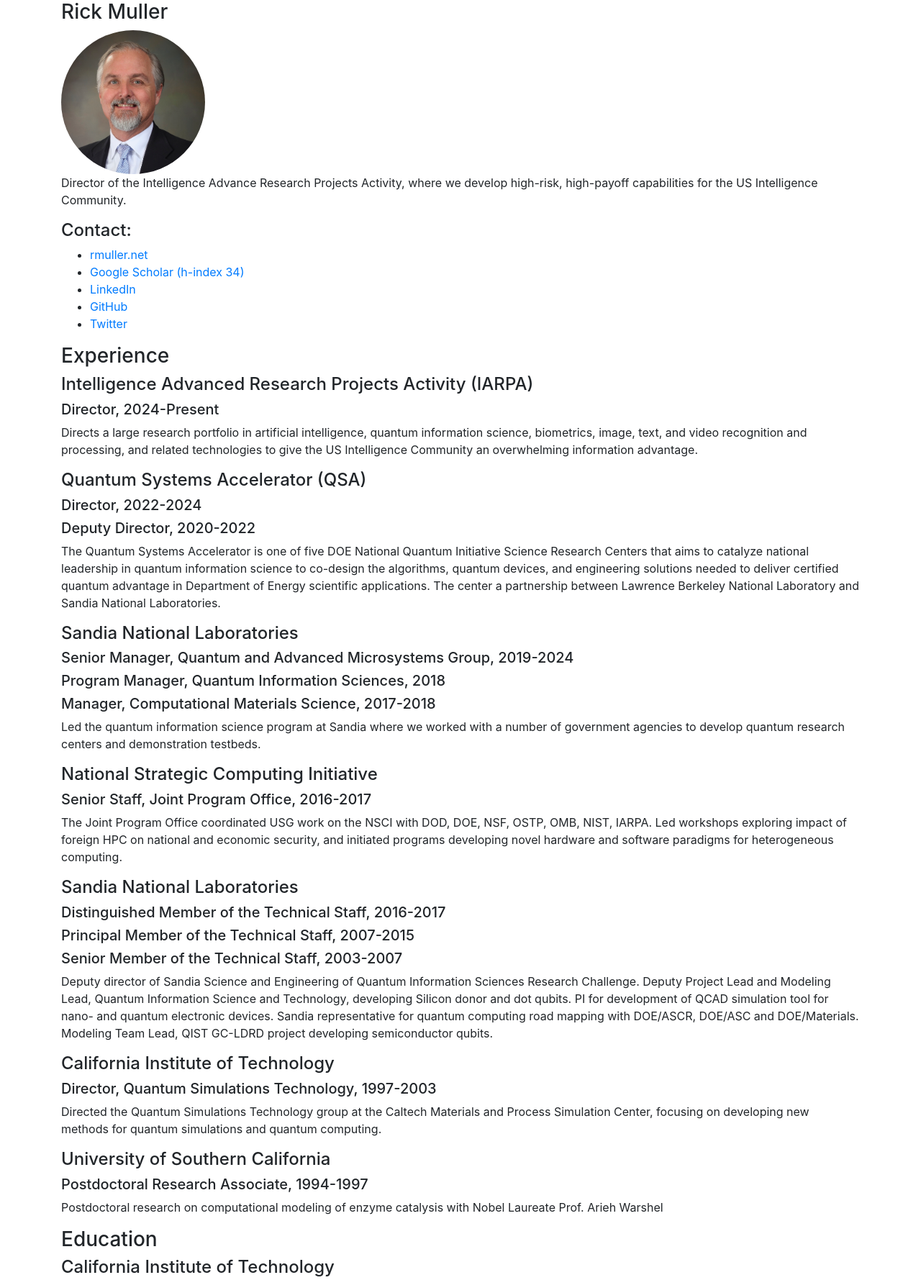
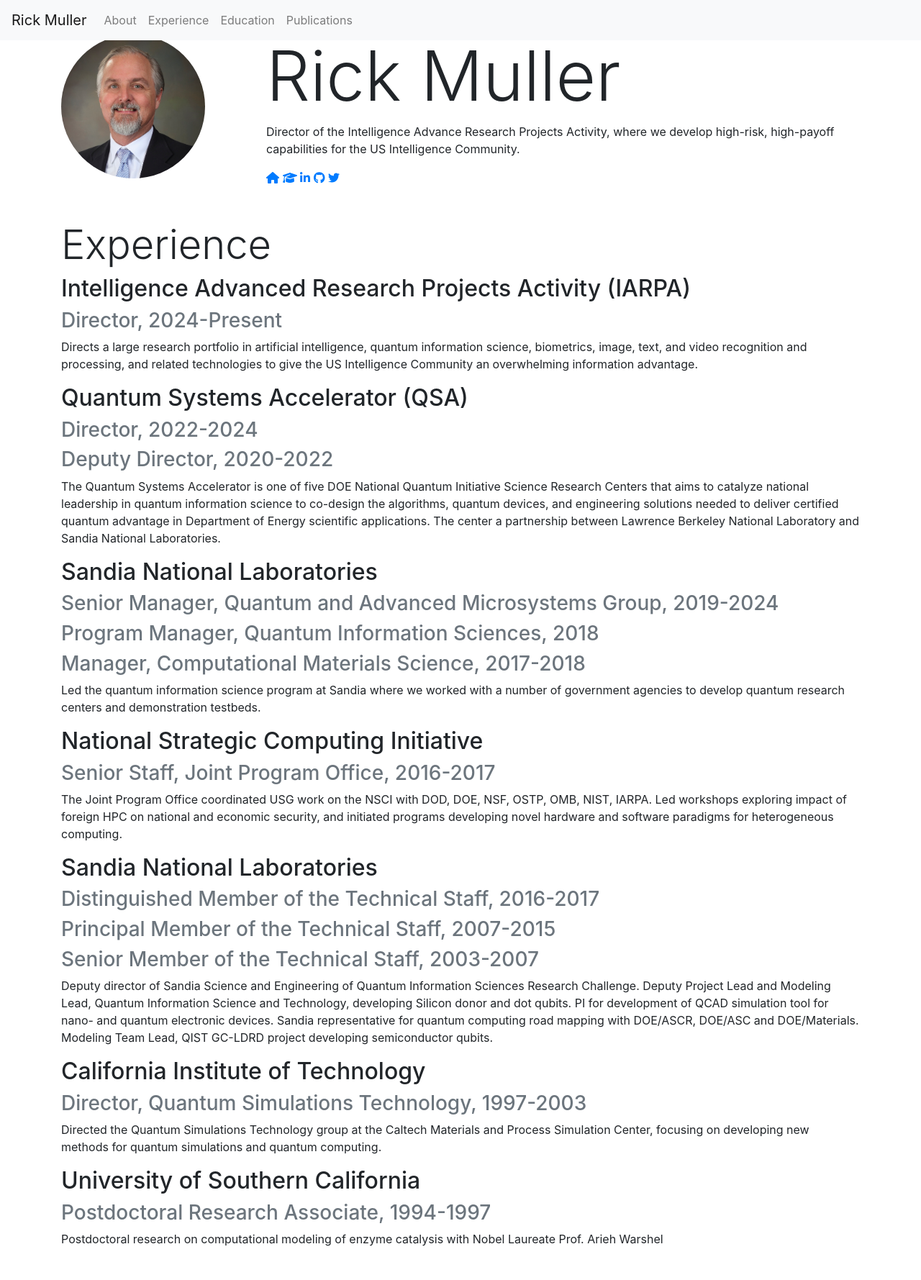
Before and after one commit to rpmuller/vanilla, a plain HTML site: page rpmuller.html in a window 1280 px wide. Shown: the top 1779 px of the page at 72% size. Drawn offline with nearby package versions, Linux system fonts and the light colour scheme.

Commit message:
Updated template to include bootstrap snazzy stuff

```diff
--- a/rpmuller.html
+++ b/rpmuller.html
@@ -8,71 +8,93 @@
   <meta name="author" content="Rick Muller">
   <meta name="viewport" content="width=device-width, initial-scale=1">
 
-  <!-- <link href="//fonts.googleapis.com/css?family=Raleway:400,300,600" rel="stylesheet" type="text/css"> -->
+  <script src="https://use.fontawesome.com/releases/v6.3.0/js/all.js" crossorigin="anonymous"></script>
   <link rel="stylesheet" href="https://maxcdn.bootstrapcdn.com/bootstrap/4.0.0/css/bootstrap.min.css" integrity="sha384-Gn5384xqQ1aoWXA+058RXPxPg6fy4IWvTNh0E263XmFcJlSAwiGgFAW/dAiS6JXm" crossorigin="anonymous">
-  <!-- <script src="https://unpkg.com/@tailwindcss/browser@4"></script> -->
-  <!-- <link rel="stylesheet" href="https://cdnjs.cloudflare.com/ajax/libs/skeleton/2.0.4/skeleton.min.css" crossorigin="anonymous"> -->
-
 </head>
 <body>
   <div class="container">
-  <h3>Rick Muller</h3>
-    <img src="profile.jpg" class="rounded-circle" alt="Rick Muller Image" width=200 height=200>
+
+    <nav class="navbar fixed-top navbar-expand-lg navbar-light bg-light" id="sidebarMenu">
+      <a class="navbar-brand" href="#">Rick Muller</a>
+      <ul class="navbar-nav">
+        <li class="nav-item"><a class="nav-link" href="#About">About</a></li>
+        <li class="nav-item"><a class="nav-link" href="#Experience">Experience</a></li>
+        <li class="nav-item"><a class="nav-link" href="#Education">Education</a></li>
+        <li class="nav-item"><a class="nav-link" href="#Publications">Publications</a></li>
+      </ul>
+    </nav>
+<section id="About">
+
+  <div class="row mt-5">
+    <div class="col-3">
+<img src="profile.jpg" class="rounded-circle" alt="Rick Muller Image" width=200 height=200>
+
+</div>
+<div class="col">
+
+  <h1 class="display-1">Rick Muller</h1>
     <p>Director of the Intelligence Advance Research Projects Activity,
 where we develop high-risk, high-payoff capabilities for the US Intelligence
 Community.</p>
+    <div class="social-icons">
+      <a class="social-icon" href="https://rmuller.net"><i class="fa fa-home"></i></a>
+      <a class="social-icon" href="https://scholar.google.com/citations?user=ihGf4wgAAAAJ"><i class="fas fa-graduation-cap"></i></a>
+      <a class="social-icon" href="https://in.linkedin.com/in/rick-muller-62082a"><i class="fab fa-linkedin-in"></i></a>
+      <a class="social-icon" href="http://github.com/rpmuller"><i class="fab fa-github"></i></a>
+      <a class="social-icon" href="http://twitter.com/rpmuller"><i class="fab fa-twitter"></i></a>
+    </div>
 
-    <h4>Contact:</h4>
-        <ul>
-            <li><a href="https://rmuller.net">rmuller.net</a></li>
-            <li><a href="https://scholar.google.com/citations?user=ihGf4wgAAAAJ">Google Scholar (h-index 34)</a></li>
-            <li><a href="https://in.linkedin.com/in/rick-muller-62082a">LinkedIn</a></li>
-            <li><a href="http://github.com/rpmuller">GitHub</a>
-            <li><a href="http://twitter.com/rpmuller">Twitter</a>
-        </ul>
+        </div>
+      </div>
+  </section>
 
-  <h3>Experience</h3>
-    <h4>Intelligence Advanced Research Projects Activity (IARPA)</h4>
-      <h5>Director, 2024-Present</h5>
+<section id="Experience">
+  <h1 class="display-4 mt-5">Experience</h1>
+    <h2>Intelligence Advanced Research Projects Activity (IARPA)</h2>
+      <h3 class="text-muted">Director, 2024-Present</h3>
       <p>Directs a large research portfolio in artificial intelligence, quantum information science, biometrics, image, text, and video recognition and processing, and related technologies to give the US Intelligence Community an overwhelming information advantage.</p>
-    <h4>Quantum Systems Accelerator (QSA)</h4>
-      <h5>Director, 2022-2024</h5>
-      <h5>Deputy Director, 2020-2022</h5>
+    <h2>Quantum Systems Accelerator (QSA)</h2>
+      <h3 class="text-muted">Director, 2022-2024</h3>
+      <h3 class="text-muted">Deputy Director, 2020-2022</h3>
       <p>The Quantum Systems Accelerator is one of five DOE National Quantum Initiative Science Research Centers that aims to catalyze national leadership in quantum information science to co-design the algorithms, quantum devices, and engineering solutions needed to deliver certified quantum advantage in Department of Energy scientific applications. The center a partnership between Lawrence Berkeley National Laboratory and Sandia National Laboratories.</p>
-    <h4>Sandia National Laboratories</h4>
-      <h5>Senior Manager, Quantum and Advanced Microsystems Group, 2019-2024</h5>
-      <h5>Program Manager, Quantum Information Sciences, 2018</h5>
-      <h5>Manager, Computational Materials Science, 2017-2018</h5>
+    <h2>Sandia National Laboratories</h2>
+      <h3 class="text-muted">Senior Manager, Quantum and Advanced Microsystems Group, 2019-2024</h3>
+      <h3 class="text-muted">Program Manager, Quantum Information Sciences, 2018</h3>
+      <h3 class="text-muted">Manager, Computational Materials Science, 2017-2018</h3>
       <p>Led the quantum information science program at Sandia where we worked with a number of government agencies to develop quantum research centers and demonstration testbeds.</p>
-    <h4>National Strategic Computing Initiative</h4>
-      <h5>Senior Staff, Joint Program Office, 2016-2017</h5>
+    <h2>National Strategic Computing Initiative</h2>
+      <h3 class="text-muted">Senior Staff, Joint Program Office, 2016-2017</h3>
       <p>The Joint Program Office coordinated USG work on the NSCI with DOD, DOE, NSF, OSTP, OMB, NIST, IARPA. Led workshops exploring impact of foreign HPC on national and economic security, and initiated programs developing novel hardware and software paradigms for heterogeneous computing.</p>
-    <h4>Sandia National Laboratories</h4>
-      <h5>Distinguished Member of the Technical Staff, 2016-2017</h5>
-      <h5>Principal Member of the Technical Staff, 2007-2015</h5>
-      <h5>Senior Member of the Technical Staff, 2003-2007</h5>
+    <h2>Sandia National Laboratories</h2>
+      <h3 class="text-muted">Distinguished Member of the Technical Staff, 2016-2017</h3>
+      <h3 class="text-muted">Principal Member of the Technical Staff, 2007-2015</h3>
+      <h3 class="text-muted">Senior Member of the Technical Staff, 2003-2007</h3>
       <p>Deputy director of Sandia Science and Engineering of Quantum Information Sciences Research Challenge. Deputy Project Lead and Modeling Lead, Quantum Information Science and Technology, developing Silicon donor and dot qubits. PI for development of QCAD simulation tool for nano- and quantum electronic devices. Sandia representative for quantum computing road mapping with DOE/ASCR, DOE/ASC and DOE/Materials. Modeling Team Lead, QIST GC-LDRD project developing semiconductor qubits.</p>
-    <h4>California Institute of Technology</h4>
-      <h5>Director, Quantum Simulations Technology, 1997-2003</h5>
+    <h2>California Institute of Technology</h2>
+      <h3 class="text-muted">Director, Quantum Simulations Technology, 1997-2003</h3>
       <p>Directed the Quantum Simulations Technology group at the Caltech Materials and Process Simulation Center, focusing on developing new methods for quantum simulations and quantum computing.</p>
-    <h4>University of Southern California</h4>
-      <h5>Postdoctoral Research Associate, 1994-1997</h5>
+    <h2>University of Southern California</h2>
+      <h3 class="text-muted">Postdoctoral Research Associate, 1994-1997</h3>
       <p>Postdoctoral research on computational modeling of enzyme catalysis with Nobel Laureate Prof. Arieh Warshel</p>
+</section>
 
-    <h3>Education</h3>
-    <h4>California Institute of Technology</h4>
+<section id="Education">
+    <h1 class="display-4 mt-5">Education</h1>
+    <h2>California Institute of Technology</h2>
     <p>PhD, Chemistry, 1994 Thesis: Development and implementation of ab initio methods for application to large molecules.</p>
-    <h4>Rice University</h4>
+    <h2>Rice University</h2>
     <p>BA, cum Laude, Chemistry, 1988 </p>
-    <h4>Oriel College, University of Oxford</h4>
+    <h2>Oriel College, University of Oxford</h2>
     <p>Visiting Scholar, Chemistry, 1984-1985 </p>
+</section>
 
-  <h3>Selected Publications</h3>
+<section id="Publications">
+  <h1 class="display-4 mt-5">Selected Publications</h1>
     <p>74 total publications; h-index 34.</p>
-      <h4>Quantum Information Science</h4>
+      <h2>Quantum Information Science</h2>
         <ul>
           <li>
-            <a href="https://journals.aps.org/prapplied/abstract/10.1103/PhysRevApplied.16.054037">Impact of Incorporation Kinetics on Device Fabrication with Atomic Precision</a>. Xujiao Gao, Erik Nielsen, Andrew Baczewski, Jonathan E. Moussa, John K. Gamble, Andrew G. Salinger, and Richard P. Muller. Phys. Rev. Applied 16, 054037 (2021).
+            <a href="https://journals.aps.org/prapplied/abstract/10.1103/PhysRevApplied.16.054037">Impact of Incorporation Kinetics on Device Fabrication with Atomic Precision</a>. Jeffrey A. Ivie, Quinn Campbell, Justin C. Koepke, Mitchell I. Brickson, Peter A. Schultz, Richard P. Muller, Andrew M. Mounce, Daniel R. Ward, Malcom S. Carroll, Ezra Bussmann, Andrew D. Baczewski, Shashank Misra. Phys. Rev. Applied 16, 054037 (2021).
             <a href="https://arxiv.org/abs/2105.12074">arXiv:2105.12074</a>
           </li>
           <li>
@@ -96,7 +118,7 @@ Community.</p>
             <a href="https://arxiv.org/abs/1008.1494">arXiv:1008.1494</a>
           </li>
         </ul>
-      <h4>Computing and Theory</h4>
+      <h2>Computing and Theory</h2>
         <ul>
             <li>
               <a href="https://peerj.com/articles/cs-103/">SymPy: Symbolic Computing in Python</a>. Aaron Meurer et al.. PeerJ Computer Science 3:e103 (2017}.
@@ -120,7 +142,7 @@ Community.</p>
             </li>
           </ul>
 
-      <h4>Materials, Chemistry, Energy</h4>
+      <h2>Materials, Chemistry, Energy</h2>
         <ul>
             <li>
               <a href="https://iopscience.iop.org/article/10.1149/MA2011-02/17/1469">Influence of overcharge and over-discharge on the impedance response of LiCoO2|C batteries</a>. Salim Erol, Mark E. Orazem and Richard P. Muller. Journal of Power Sources, 270, 92 (2014).
@@ -139,9 +161,8 @@ Community.</p>
 
             </li>
           </ul>
+</section>
+  </div>
 
-  </div>
-<!-- End Document
-  –––––––––––––––––––––––––––––––––––––––––––––––––– -->
 </body>
 </html>
```
Also changed, not shown: 1 other file.
